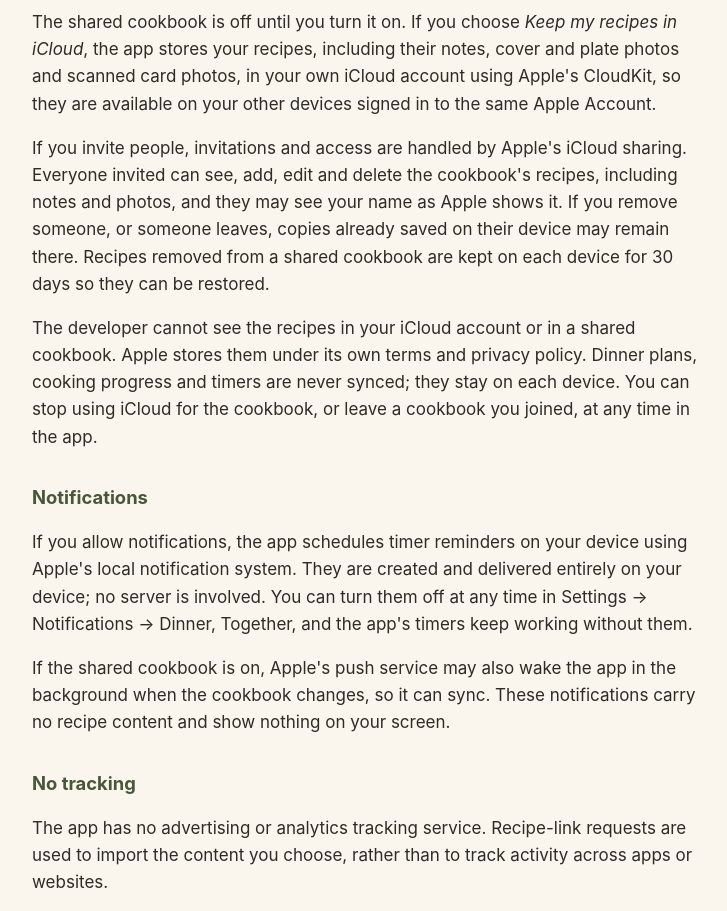
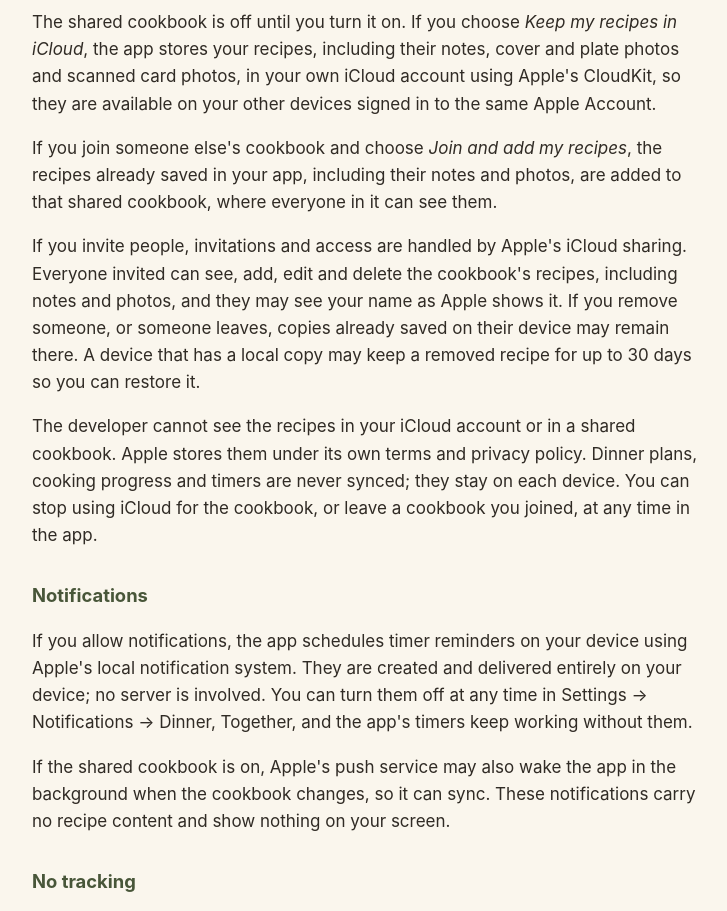
Before and after one commit to josephdorseyc-boop/dinner-together-site, a plain HTML site: page privacy.html in a window 1280 px wide. Shown: the part 1280-2191 px from the top of the page, without its empty margins (272-999 px from the left). Drawn offline with Linux system fonts and the light colour scheme.

Commit message:
Privacy page for 1.1.5: joining with your recipes adds them to the shared cookbook; removed recipes 'may' be kept up to 30 days on a device with a local copy (A2 #24 7149345275)
Co-Authored-By: Claude Opus 5.5 <noreply@anthropic.com>
Claude-Session: https://claude.ai/code/session_01EPgoQgm9tSqmix5k8bz3Jf

```diff
--- a/privacy.html
+++ b/privacy.html
@@ -38,7 +38,8 @@
 
   <h2>Shared cookbook in iCloud (optional)</h2>
   <p>The shared cookbook is off until you turn it on. If you choose <em>Keep my recipes in iCloud</em>, the app stores your recipes, including their notes, cover and plate photos and scanned card photos, in your own iCloud account using Apple's CloudKit, so they are available on your other devices signed in to the same Apple Account.</p>
-  <p>If you invite people, invitations and access are handled by Apple's iCloud sharing. Everyone invited can see, add, edit and delete the cookbook's recipes, including notes and photos, and they may see your name as Apple shows it. If you remove someone, or someone leaves, copies already saved on their device may remain there. Recipes removed from a shared cookbook are kept on each device for 30 days so they can be restored.</p>
+  <p>If you join someone else's cookbook and choose <em>Join and add my recipes</em>, the recipes already saved in your app, including their notes and photos, are added to that shared cookbook, where everyone in it can see them.</p>
+  <p>If you invite people, invitations and access are handled by Apple's iCloud sharing. Everyone invited can see, add, edit and delete the cookbook's recipes, including notes and photos, and they may see your name as Apple shows it. If you remove someone, or someone leaves, copies already saved on their device may remain there. A device that has a local copy may keep a removed recipe for up to 30 days so you can restore it.</p>
   <p>The developer cannot see the recipes in your iCloud account or in a shared cookbook. Apple stores them under its own terms and privacy policy. Dinner plans, cooking progress and timers are never synced; they stay on each device. You can stop using iCloud for the cookbook, or leave a cookbook you joined, at any time in the app.</p>
 
   <h2>Notifications</h2>
```
